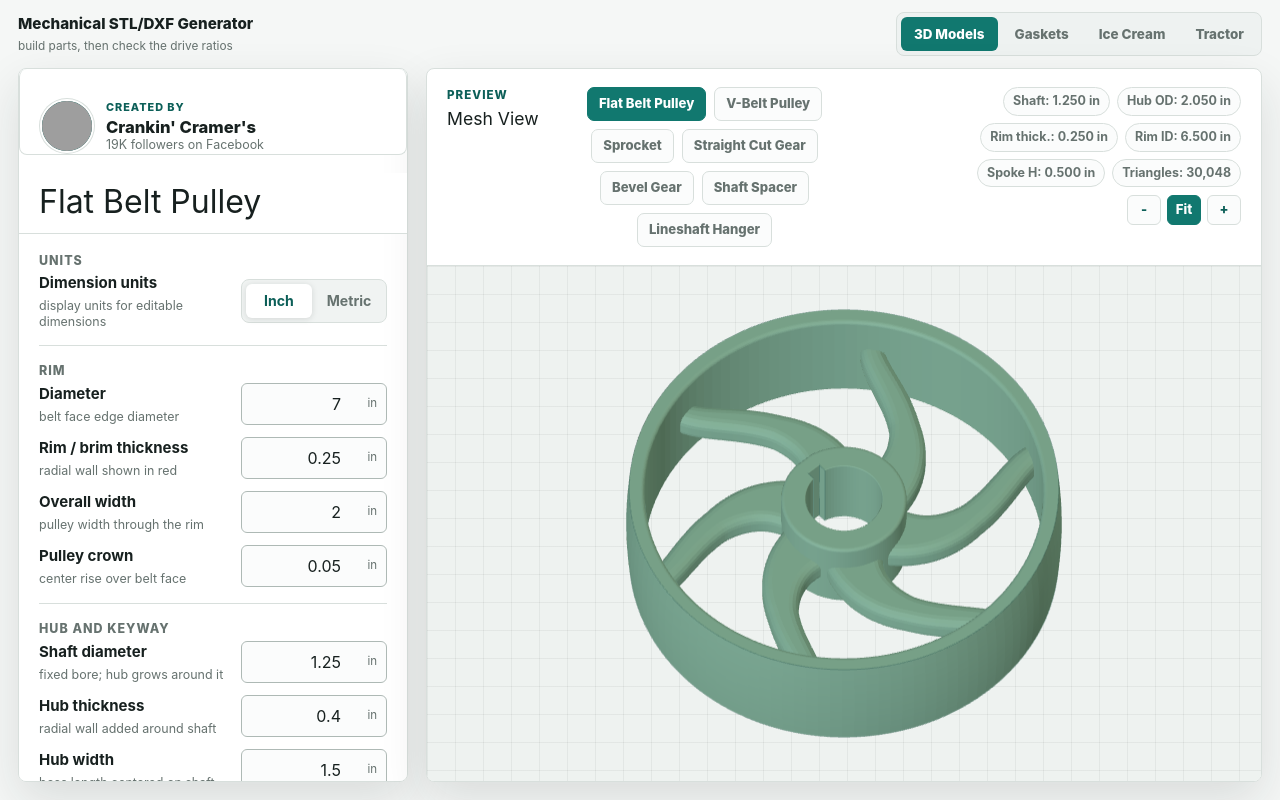
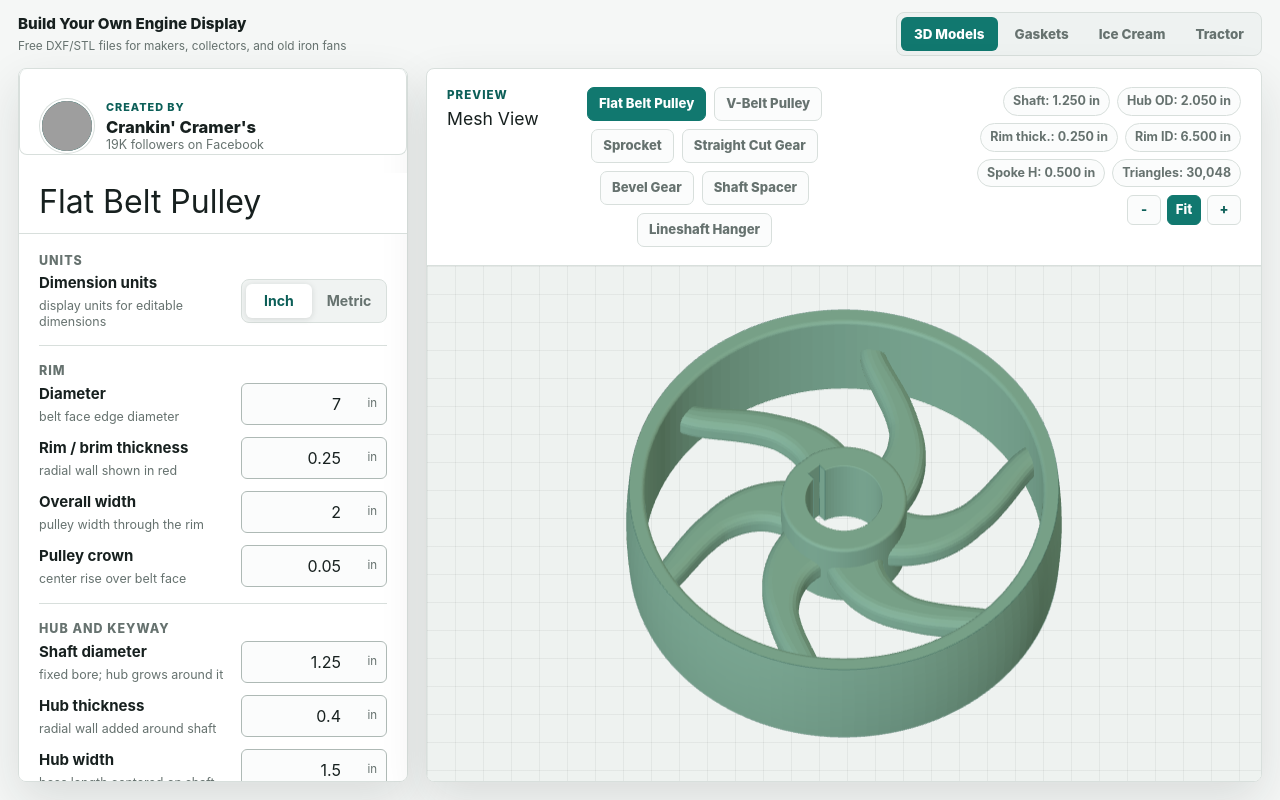
Before and after one commit to bbcramer85/Pulley-Stl-Generator, a Svelte app: page / in a window 1280 px wide. Built offline with nearby package versions, Linux system fonts and the light colour scheme; grey boxes are pictures that could not be loaded.

Commit message:
Update App.svelte

```diff
--- a/src/App.svelte
+++ b/src/App.svelte
@@ -297,8 +297,8 @@
 <div class="workspace">
   <nav class="workspace-nav" aria-label="Application workspace">
     <div class="workspace-brand">
-      <span>Mechanical STL/DXF Generator</span>
-      <small>build parts, then check the drive ratios</small>
+      <span>Build Your Own Engine Display</span>
+      <small>Free DXF/STL files for makers, collectors, and old iron fans</small>
     </div>
 
     <div class="workspace-switcher">
```
